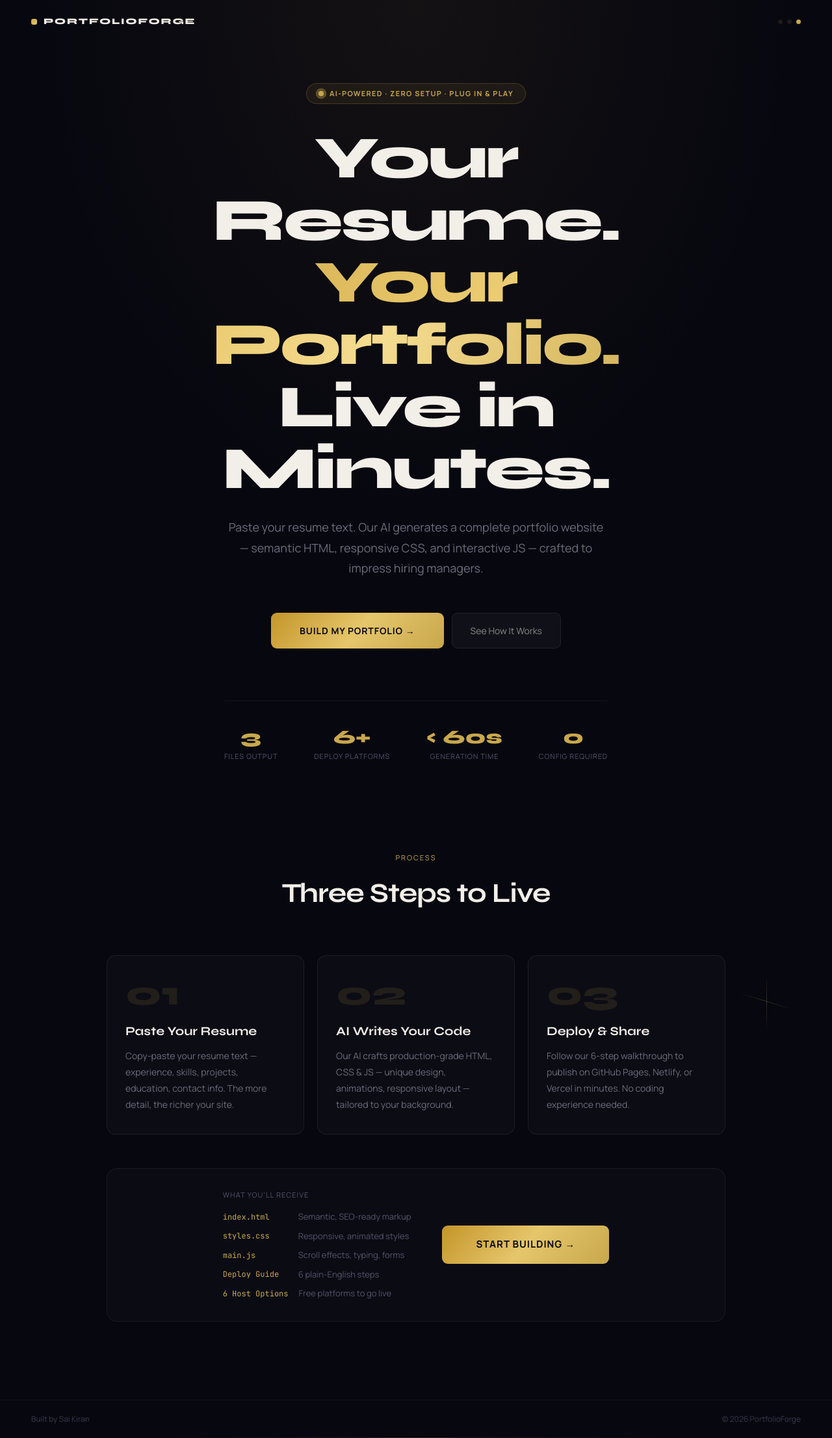
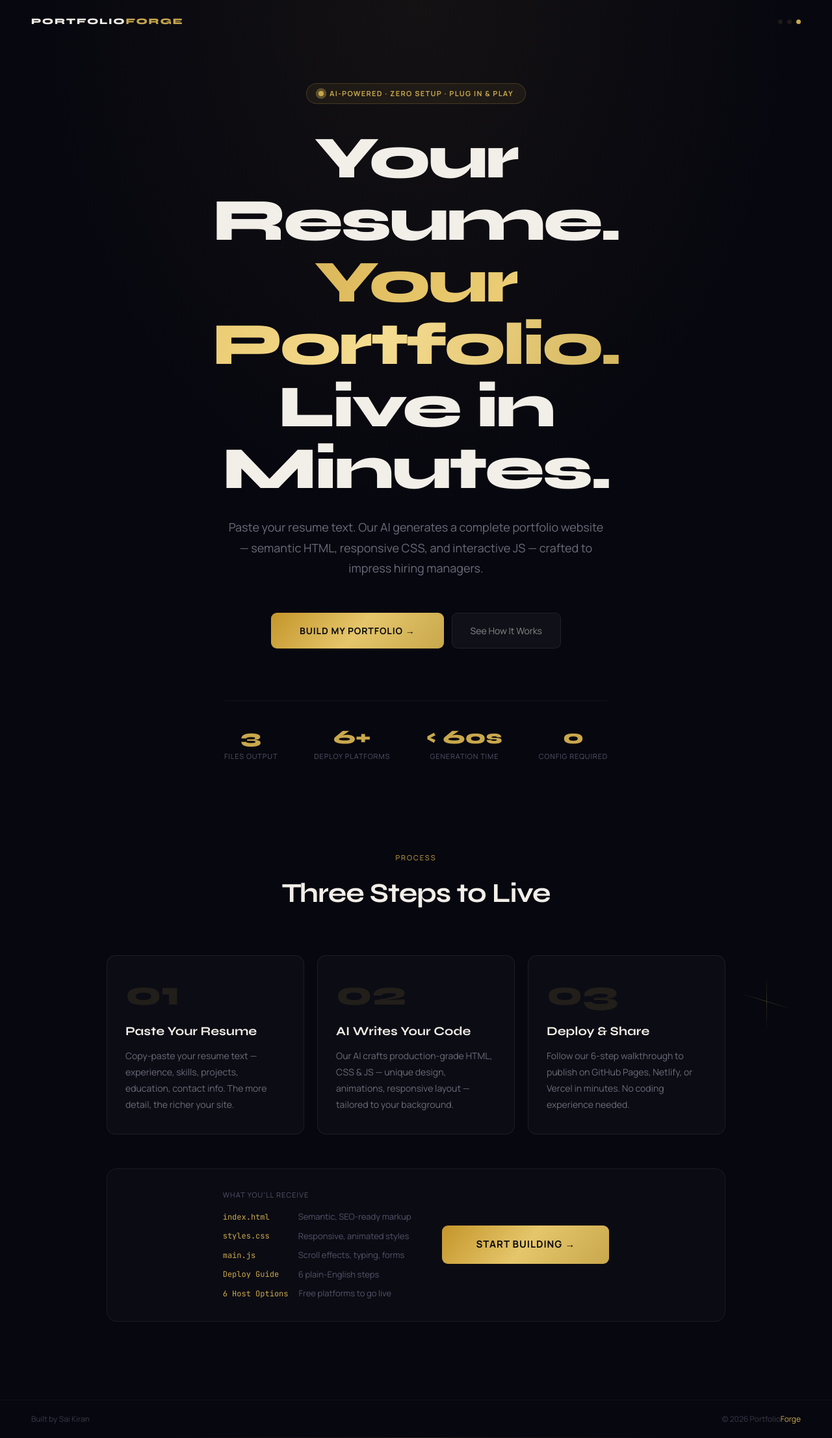
Before and after one commit to saisrikiran25-ctrl/portfolioforge, a React (Vite) app: page / in a window 1280 px wide. Shown: the whole page at 65% size. Built offline with nearby package versions, Linux system fonts and the light colour scheme.

Commit message:
style: remove circled logo and color FORGE golden globally

```diff
--- a/src/App.tsx
+++ b/src/App.tsx
@@ -2808,9 +2808,10 @@ export default function PortfolioForge() {
       {showBack
         ? <button onClick={onBack} style={{ background: "none", border: "none", color: "#55536A", cursor: "pointer", fontFamily: "'Manrope',sans-serif", fontSize: 13, display: "flex", alignItems: "center", gap: 7, transition: "color .2s" }} onMouseOver={e => (e.target as HTMLElement).style.color = "#C9A84C"} onMouseOut={e => (e.target as HTMLElement).style.color = "#55536A"}>← Back</button>
         : <div />}
-      <div style={{ display: "flex", alignItems: "center", gap: 10 }}>
-        <div style={{ width: 9, height: 9, borderRadius: 3, background: "linear-gradient(135deg,#C9A84C,#E8C76B)" }} />
-        <span style={{ fontFamily: "'Syne',sans-serif", fontWeight: 800, fontSize: 13, letterSpacing: "0.14em", color: "#F2EEE8", textTransform: "uppercase" }}>PortfolioForge</span>
+      <div style={{ display: "flex", alignItems: "center" }}>
+        <span style={{ fontFamily: "'Syne',sans-serif", fontWeight: 800, fontSize: 13, letterSpacing: "0.14em", color: "#F2EEE8", textTransform: "uppercase" }}>
+          Portfolio<span style={{ color: "#C9A84C" }}>Forge</span>
+        </span>
       </div>
       <div />
     </nav>
@@ -2833,9 +2834,10 @@ export default function PortfolioForge() {
 
       {/* ── Top nav ── */}
       <div style={{ padding: "24px 48px", display: "flex", justifyContent: "space-between", alignItems: "center" }}>
-        <div style={{ display: "flex", alignItems: "center", gap: 10 }}>
-          <div style={{ width: 9, height: 9, borderRadius: 3, background: "linear-gradient(135deg,#C9A84C,#E8C76B)" }} />
-          <span style={{ fontFamily: "'Syne',sans-serif", fontWeight: 800, fontSize: 13, letterSpacing: "0.14em", color: "#F2EEE8", textTransform: "uppercase" }}>PortfolioForge</span>
+        <div style={{ display: "flex", alignItems: "center" }}>
+          <span style={{ fontFamily: "'Syne',sans-serif", fontWeight: 800, fontSize: 13, letterSpacing: "0.14em", color: "#F2EEE8", textTransform: "uppercase" }}>
+            Portfolio<span style={{ color: "#C9A84C" }}>Forge</span>
+          </span>
         </div>
         <div style={{ display: "flex", gap: 7, alignItems: "center" }}>
           {[0.12, 0.12, 1].map((o, i) => <div key={i} style={{ width: 7, height: 7, borderRadius: "50%", background: `rgba(201,168,76,${o})` }} />)}
@@ -2928,7 +2930,7 @@ export default function PortfolioForge() {
       {/* bottom bar */}
       <div style={{ borderTop: "1px solid rgba(255,255,255,.04)", padding: "20px 48px", display: "flex", justifyContent: "space-between", alignItems: "center" }}>
         <span style={{ fontSize: 12, color: "#3A384A" }}>Built by Sai Kiran</span>
-        <span style={{ fontSize: 12, color: "#3A384A" }}>© 2026 PortfolioForge</span>
+        <span style={{ fontSize: 12, color: "#3A384A" }}>© 2026 Portfolio<span style={{ color: "#C9A84C" }}>Forge</span></span>
       </div>
     </div>
   );
@@ -4069,7 +4071,7 @@ export default function PortfolioForge() {
               Generate Another Portfolio
             </button>
             <p style={{ fontSize: 11, color: "#3A384A", marginTop: 52, letterSpacing: "0.06em" }}>
-              PORTFOLIOFORGE · BUILT BY SAI KIRAN · © 2026
+              PORTFOLIO<span style={{ color: "#C9A84C" }}>FORGE</span> · BUILT BY SAI KIRAN · © 2026
             </p>
           </div>
         </div>
```
Also changed, not shown: 1 other file (tests, documents, lock files or other folders).
